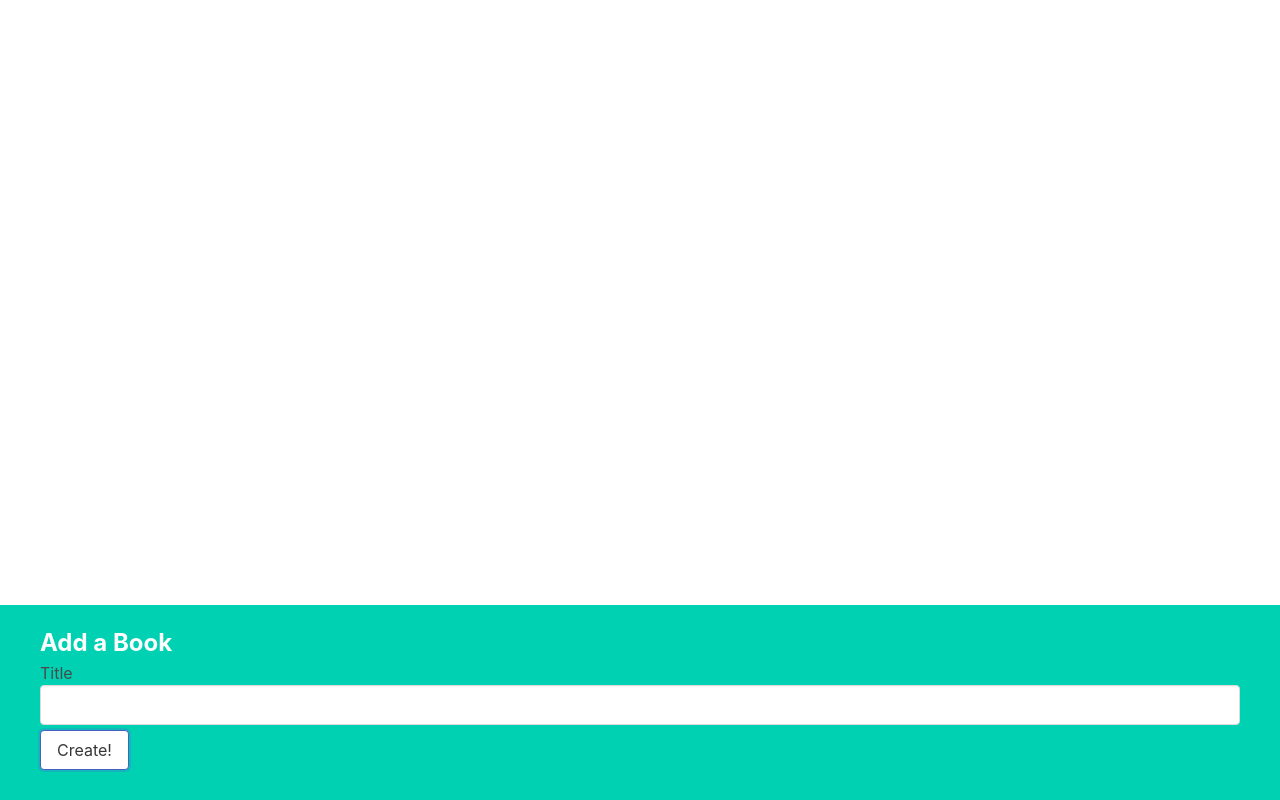
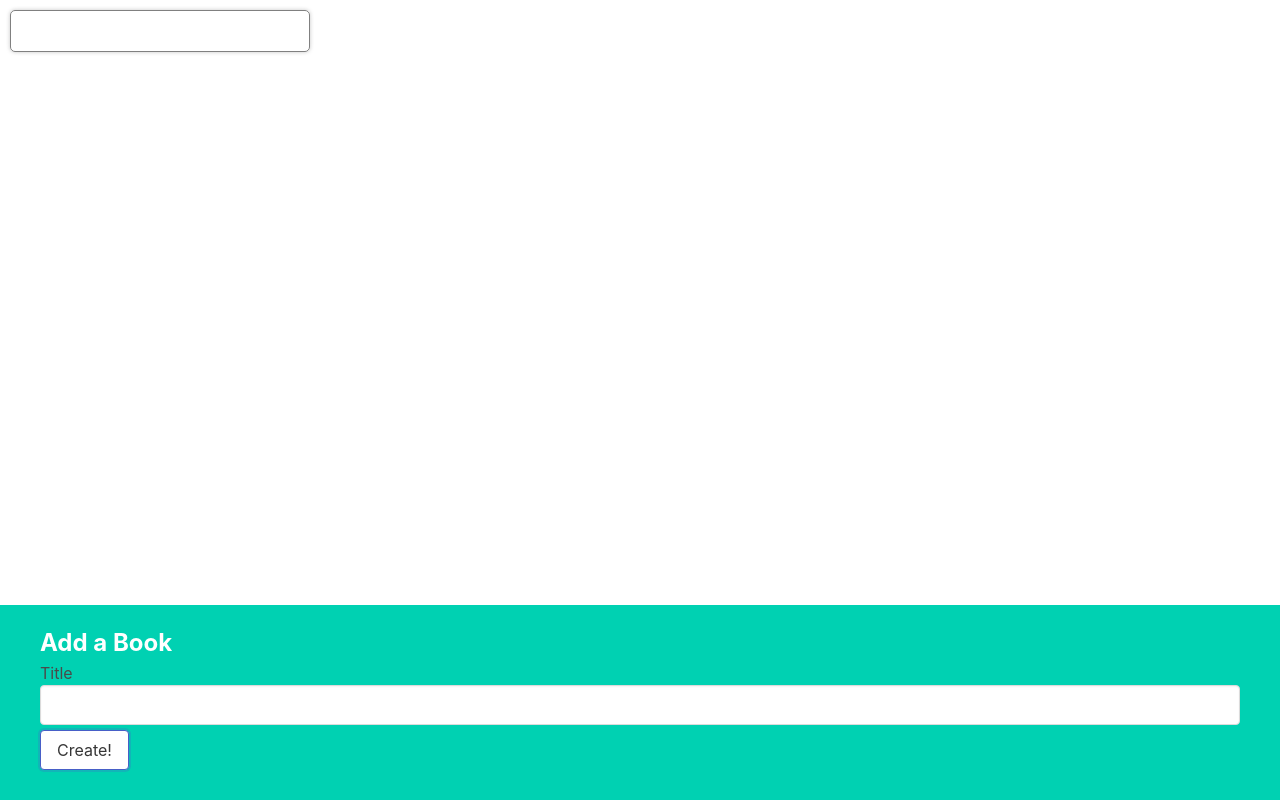
Before and after one commit to CocoTapi/modern_react_2023, a React (Create React App) app in the folder section_6/: page / in a window 1280 px wide. Both pictures are taken after typing "Sample" into the empty fields and a click on the button "Create!". Built offline with nearby package versions, Linux system fonts and the light colour scheme.

Commit message:
passed down props to show each book

```diff
--- a/section_6/src/components/BookList.js
+++ b/section_6/src/components/BookList.js
@@ -1,6 +1,14 @@
-function BookList () {
+import BookShow from "./BookShow";
+
+function BookList ({books}) {
+    const renderedBooks = books.map((book) => {
+        return <BookShow key={book.id} book={book} />
+    })
+
     return (
-        <div></div>
+        <div className="book-List">
+            {renderedBooks}
+        </div>
     )
 }
 
--- a/section_6/src/components/BookShow.js
+++ b/section_6/src/components/BookShow.js
@@ -1,6 +1,6 @@
-function BookShow () {
+function BookShow (book) {
     return (
-        <div></div>
+        <div className="book-show">{book.title}</div>
     )
 }
 
```
